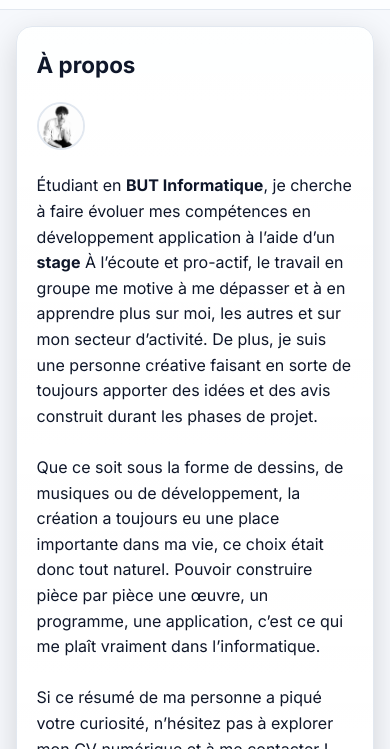
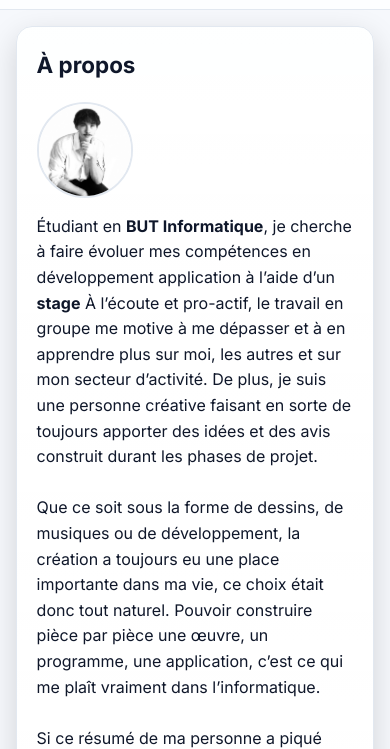
Before and after one commit to YvanSerikoff/cv-numerique, a website built with webpack: page index.html in a window 390 px wide. Shown: the part 95-844 px from the top of the page. Built offline with nearby package versions, Linux system fonts and the light colour scheme; files whose address does not match are found by name.

Commit message:
a propos image

```diff
--- a/css/style.css
+++ b/css/style.css
@@ -462,3 +462,38 @@ input:focus, textarea:focus { outline: 2px solid color-mix(in oklab, var(--prima
   outline-offset: 2px;
   border-radius: .5rem;
 }
+
+/* Mise en page "À propos": image + texte côte à côte au-dessus des boutons */
+.intro .intro-grid {
+  display: grid;
+  grid-template-columns: auto 1fr; /* image | texte */
+  align-items: center;
+  gap: 1rem 1.25rem;
+  margin-bottom: .75rem; /* espace avant les boutons */
+}
+
+/* À propos — agrandir l'image de profil (responsive) */
+.intro .avatar {
+  width: clamp(200px, 50vw, 350px);
+  height: clamp(200px, 50vw, 350px);
+  border-radius: 50%;
+  object-fit: cover;
+  border: 2px solid var(--border);
+}
+
+/* Nettoyer le paragraphe */
+.intro .intro-grid p {
+  margin: 0;
+}
+
+/* Responsive: empiler sur petits écrans */
+@media (max-width: 640px) {
+  .intro .intro-grid {
+    grid-template-columns: 1fr;
+    align-items: start;
+  }
+  .intro .avatar {
+    width: 96px;
+    height: 96px;
+  }
+}
```
